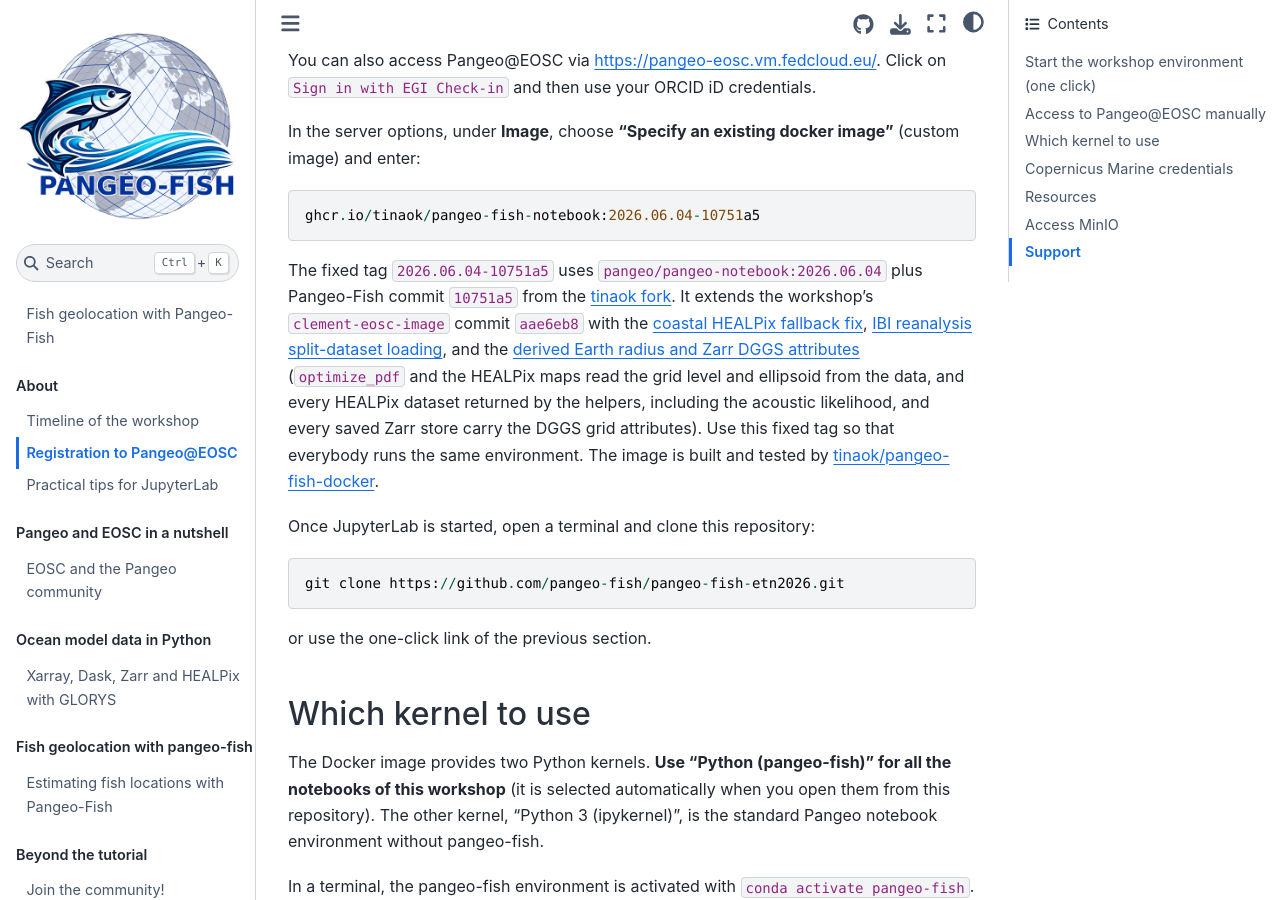
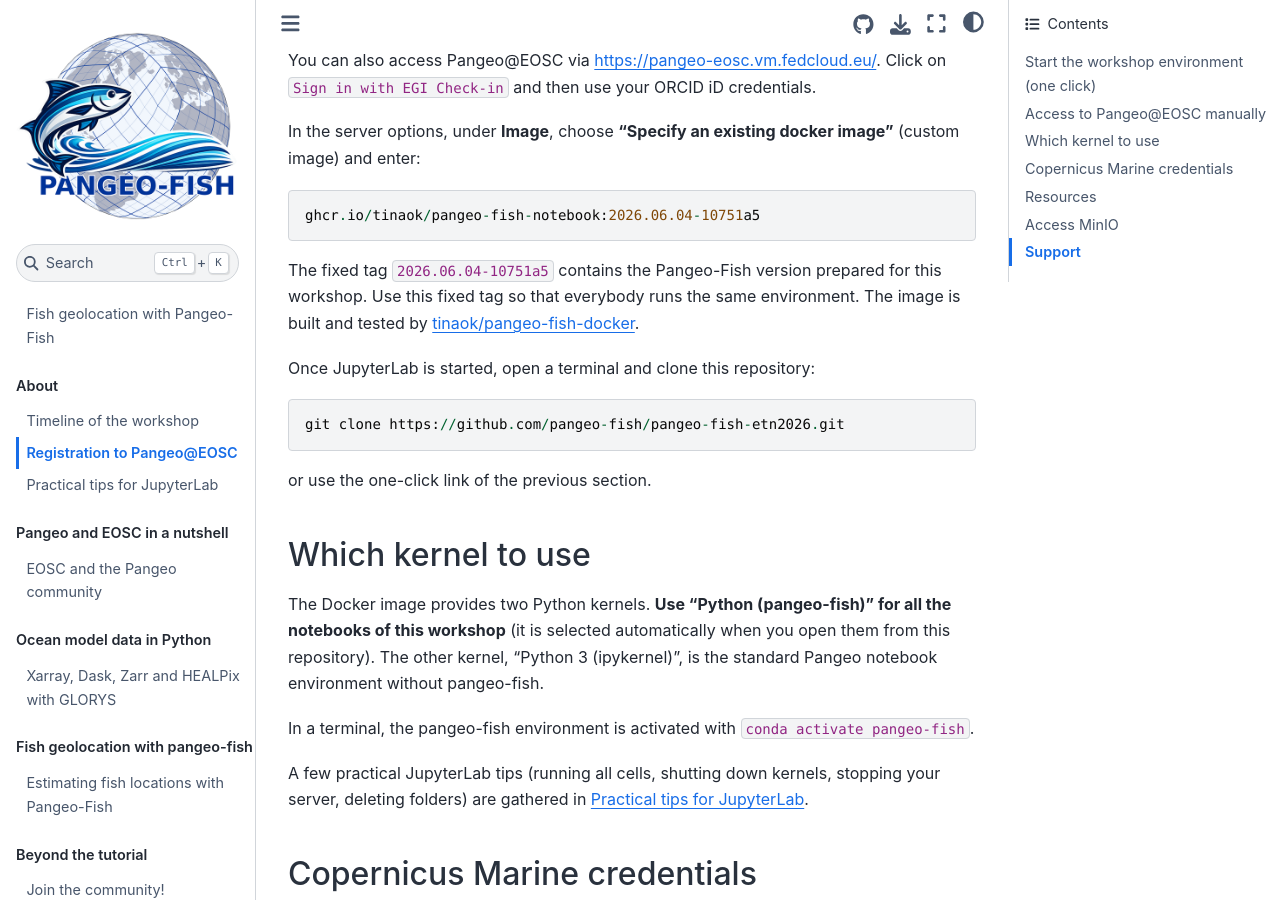
Before and after one commit to pangeo-fish/pangeo-fish-etn2026, a Jupyter Book: the page built from docs/users-getting-started.md, in a window 1280 px wide and 900 px high, scrolled down 1801 px. Built offline with Jupyter Book 1.0.4 settings and Sphinx 7.4.7 and the Sphinx Book theme 1.1.4, drawn with Linux system fonts in a browser that asks for light colours; comment, search, counter and statistics services are not loaded.

Commit message:
Add the paper DOI and explain the depth filter and location spread
- cite Gonse et al. (2024), Journal of Fish Biology, with its DOI, and fix
  the first author's name
- explain the range and meaning of relative_depth_threshold
- give initial_std / recapture_std in km (1e-4 rad is about 0.64 km,
  smaller than one HEALPix cell at level 11)
- drop the technical description of the image contents from Getting
  started

````diff
--- a/docs/users-getting-started.md
+++ b/docs/users-getting-started.md
@@ -54,7 +54,7 @@
 ghcr.io/tinaok/pangeo-fish-notebook:2026.06.04-10751a5
 ```
 
-The fixed tag `2026.06.04-10751a5` uses `pangeo/pangeo-notebook:2026.06.04` plus Pangeo-Fish commit `10751a5` from the [tinaok fork](https://github.com/tinaok/pangeo-fish). It extends the workshop's `clement-eosc-image` commit `aae6eb8` with the [coastal HEALPix fallback fix](https://github.com/tinaok/pangeo-fish/pull/2), [IBI reanalysis split-dataset loading](https://github.com/tinaok/pangeo-fish/pull/3), and the [derived Earth radius and Zarr DGGS attributes](https://github.com/tinaok/pangeo-fish/tree/fix/derive-earth-radius-dggs-attrs) (`optimize_pdf` and the HEALPix maps read the grid level and ellipsoid from the data, and every HEALPix dataset returned by the helpers, including the acoustic likelihood, and every saved Zarr store carry the DGGS grid attributes). Use this fixed tag so that everybody runs the same environment. The image is built and tested by [tinaok/pangeo-fish-docker](https://github.com/tinaok/pangeo-fish-docker).
+The fixed tag `2026.06.04-10751a5` contains the Pangeo-Fish version prepared for this workshop. Use this fixed tag so that everybody runs the same environment. The image is built and tested by [tinaok/pangeo-fish-docker](https://github.com/tinaok/pangeo-fish-docker).
 
 Once JupyterLab is started, open a terminal and clone this repository:
 
````
Also changed, not shown: docs/pangeo-fish.ipynb.
